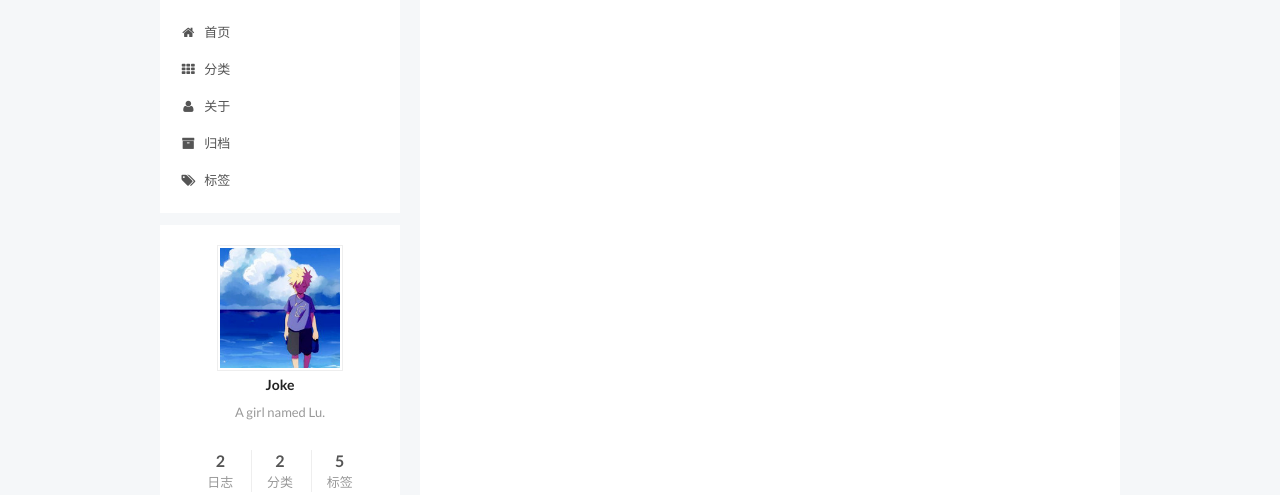
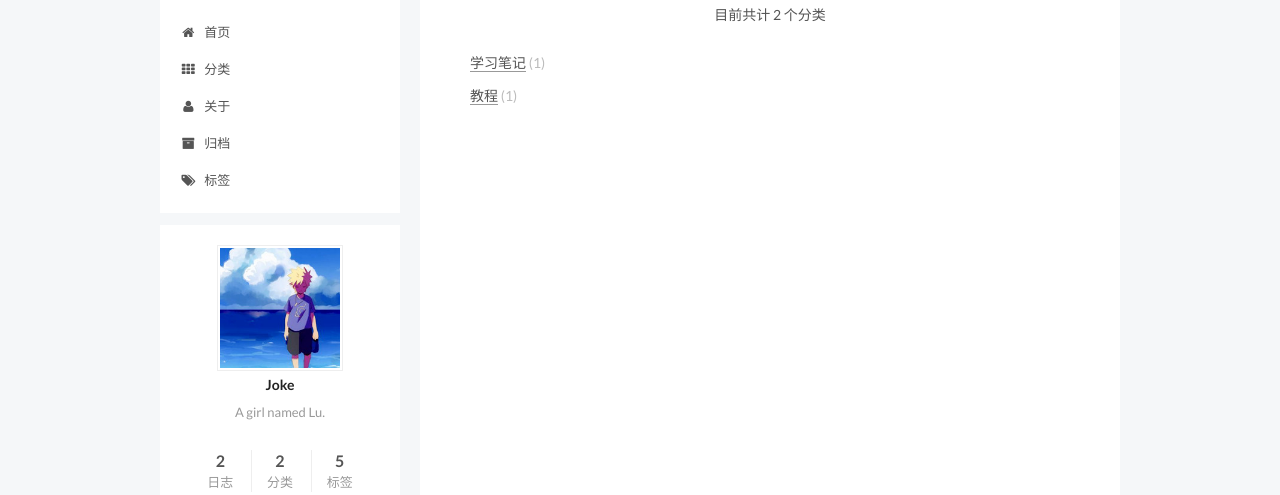
Before and after one commit to JokeYang/JokeYang.github.io, a plain HTML site: page categories/index.html in a window 1280 px wide. Shown: the part 121-616 px from the top of the page. Drawn offline with Linux system fonts and the light colour scheme; a web font is replaced by a local one.

Commit message:
Site updated: 2017-03-01 18:34:53

```diff
--- a/categories/index.html
+++ b/categories/index.html
@@ -111,7 +111,7 @@
 <meta property="og:url" content="http://yoursite.com/categories/index.html">
 <meta property="og:site_name" content="Joke's Blog World">
 <meta property="og:description" content="A girl named Lu.">
-<meta property="og:updated_time" content="2017-03-01T06:35:34.114Z">
+<meta property="og:updated_time" content="2017-03-01T10:34:24.000Z">
 <meta name="twitter:card" content="summary">
 <meta name="twitter:title" content="categories">
 <meta name="twitter:description" content="A girl named Lu.">
@@ -294,7 +294,14 @@
 
 
 
-
+      <div class="category-all-page">
+        <div class="category-all-title">
+            目前共计 2 个分类
+        </div>
+        <div class="category-all">
+          <ul class="category-list"><li class="category-list-item"><a class="category-list-link" href="/categories/学习笔记/">学习笔记</a><span class="category-list-count">1</span></li><li class="category-list-item"><a class="category-list-link" href="/categories/教程/">教程</a><span class="category-list-count">1</span></li></ul>
+        </div>
+      </div>
 
   </div>
 
--- a/css/main.css
+++ b/css/main.css
@@ -1701,7 +1701,7 @@ pre .javascript .function {
   width: 4px;
   height: 4px;
   border-radius: 50%;
-  background: #c4f9c2;
+  background: #8516b3;
 }
 .links-of-blogroll {
   font-size: 13px;
```
